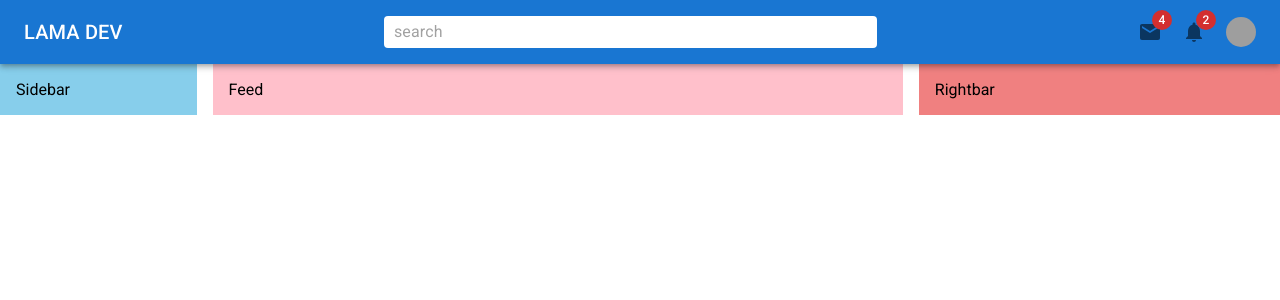
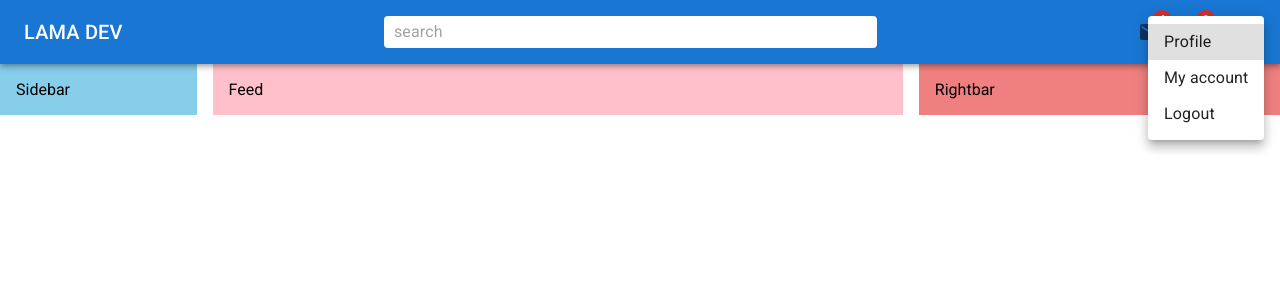
Before and after one commit to shivrajpro/material-ui-demo, a React (Create React App) app: page / in a window 1280 px wide. Both pictures are taken after a click on the element 1240 px from the left and 32 px from the top of the page. Shown: the top 300 px of the page. Built offline with nearby package versions, Linux system fonts and the light colour scheme; grey boxes are pictures that could not be loaded.

Commit message:
complete navbar

```diff
--- a/src/components/Navbar.jsx
+++ b/src/components/Navbar.jsx
@@ -5,11 +5,13 @@ import {
   Badge,
   Box,
   InputBase,
+  Menu,
+  MenuItem,
   Toolbar,
   Typography,
   styled,
 } from "@mui/material";
-import React from "react";
+import React, { useState } from "react";
 
 const StyledToolbar = styled(Toolbar)({
   display: "flex",
@@ -36,12 +38,15 @@ const UserBox = styled(Box)(({ theme }) => ({
   display: "flex",
   alignItems: "center",
   gap: "10px",
-  [theme.breakpoints.up("sm")]: { //600px
+  [theme.breakpoints.up("sm")]: {
+    //600px
     display: "none",
   },
 }));
 
 const Navbar = () => {
+  const [open, setOpen] = useState(false);
+
   return (
     <AppBar position="sticky">
       <StyledToolbar>
@@ -62,16 +67,36 @@ const Navbar = () => {
           <Avatar
             sx={{ width: 30, height: 30 }}
             src="https://images.pexels.com/photos/846741/pexels-photo-846741.jpeg?auto=compress&cs=tinysrgb&w=1260&h=750&dpr=2"
+            onClick={(e) => setOpen(true)}
           />
         </Icons>
         <UserBox>
           <Avatar
             sx={{ width: 30, height: 30 }}
             src="https://images.pexels.com/photos/846741/pexels-photo-846741.jpeg?auto=compress&cs=tinysrgb&w=1260&h=750&dpr=2"
+            onClick={(e) => setOpen(true)}
           />
           <Typography>John</Typography>
         </UserBox>
       </StyledToolbar>
+      <Menu
+        id="demo-positioned-menu"
+        aria-labelledby="demo-positioned-button"
+        open={open}
+        onClose={(e) => setOpen(false)}
+        anchorOrigin={{
+          vertical: "top",
+          horizontal: "right",
+        }}
+        transformOrigin={{
+          vertical: "top",
+          horizontal: "right",
+        }}
+      >
+        <MenuItem>Profile</MenuItem>
+        <MenuItem>My account</MenuItem>
+        <MenuItem>Logout</MenuItem>
+      </Menu>
     </AppBar>
   );
 };
```
